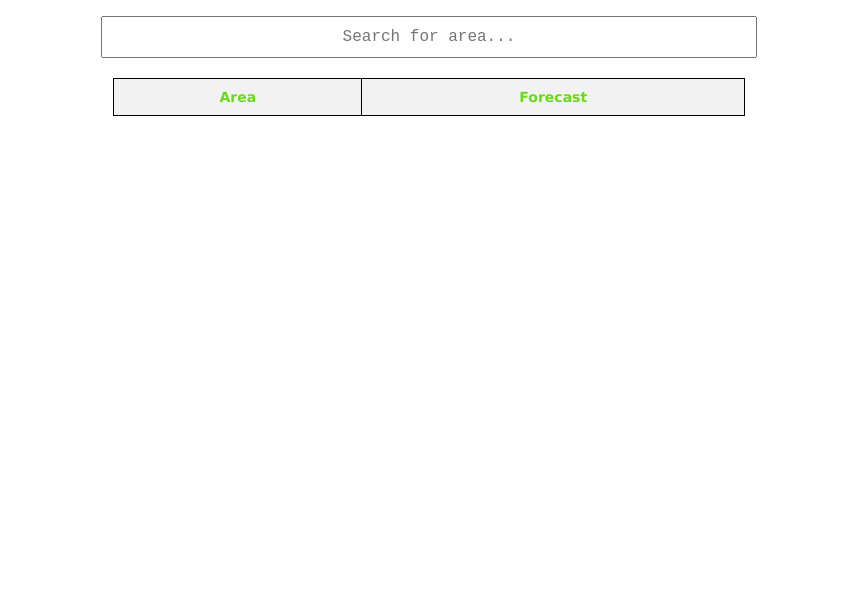
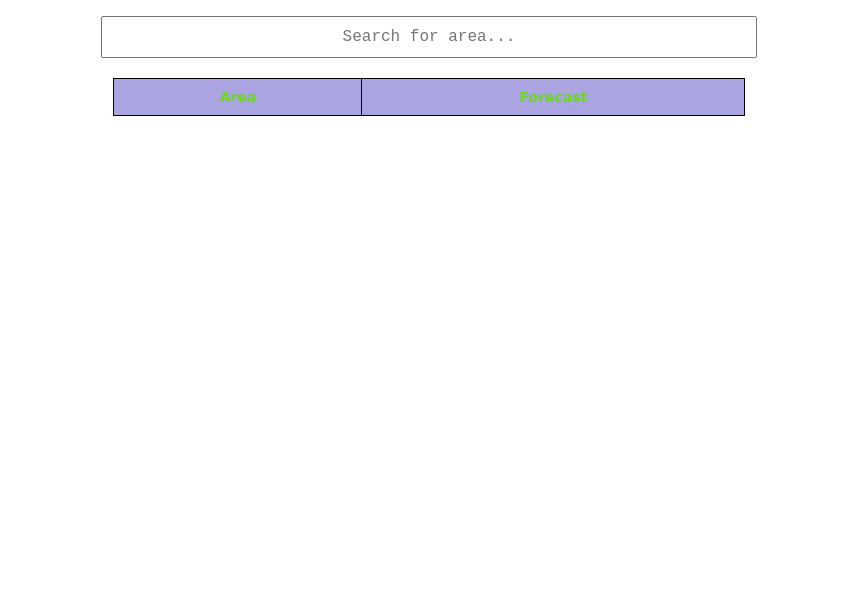
Before and after one commit to chen1hongmei/HCDIV-1, a plain HTML site: page index.html in a window 1280 px wide. Shown: the part 198-800 px from the top of the page, without its empty margins (211-1069 px from the left). Drawn offline with Linux system fonts and the light colour scheme; no server answers.

Commit message:
Update index.html

```diff
--- a/index.html
+++ b/index.html
@@ -44,7 +44,7 @@
     }
 
     th {
-      background-color: #f2f2f2;
+      background-color: #aaa4e0;
       font-weight: bold;
     }
 
```
